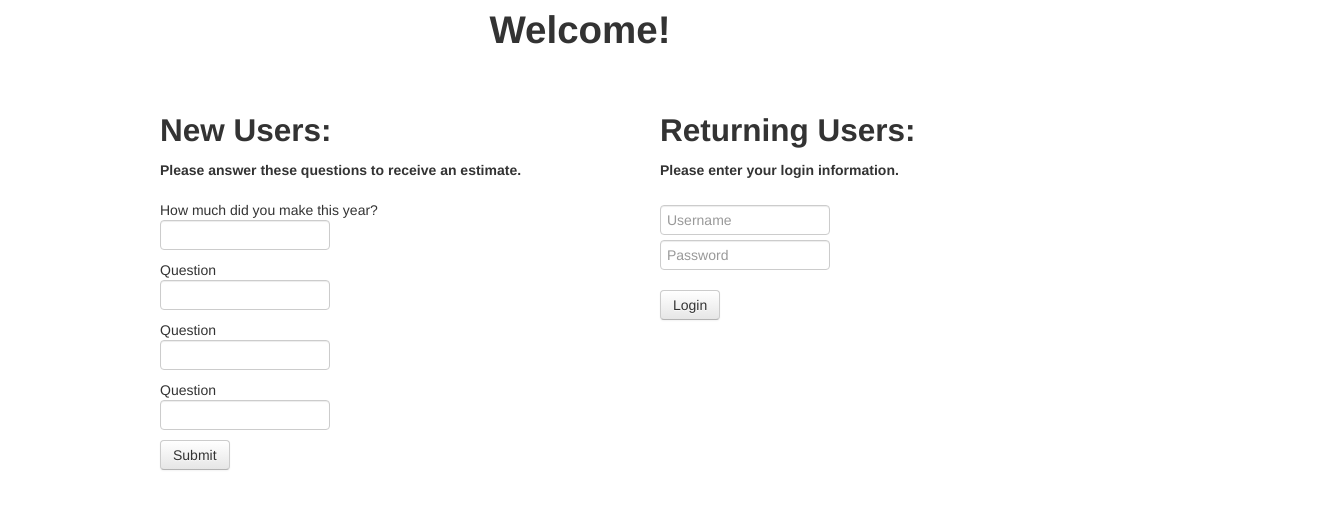
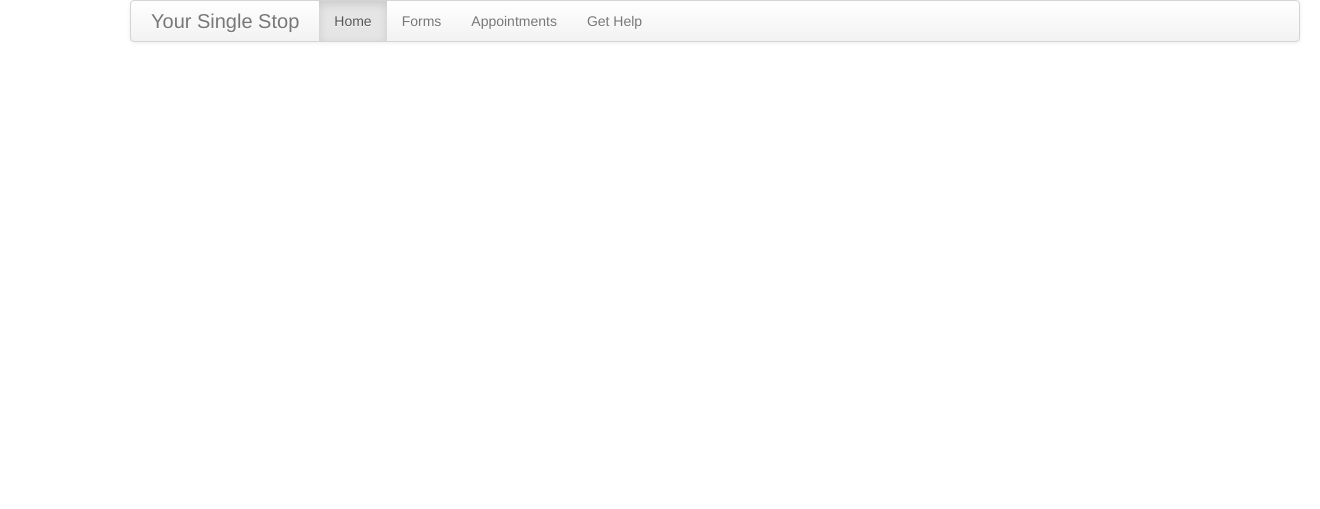
Before and after one commit to chrso/single-stop, a Flask app: page / in a window 1320 px wide. Shown: the top 509 px of the page. Run offline with Flask 2, Linux system fonts and the light colour scheme; the visitor is signed in with stand-in values (Sample User, id 1).

Commit message:
modified templates

```diff
--- a/application.py
+++ b/application.py
@@ -75,7 +75,7 @@ def login():
     return render_template('login.html')
 
 @app.route('/my_student', methods = ['GET'])
-def student():
+def my_student():
     if not session.get('logged_in'):
         return redirect(url_for('login'))
 
--- a/templates/forms.html
+++ b/templates/forms.html
@@ -4,7 +4,7 @@
 
 <div class="navbar">
   <div class="navbar-inner">
-    <a class="brand" href="#">Your Single Stop</a>
+    <a class="brand" href="{{ url_for('index') }}">Your Single Stop</a>
     <ul class="nav">
     <li><a href="{{ url_for('student') }}">Home</a></li>
       <li class="active"><a href="{{ url_for('forms') }}">Forms</a></li>
--- a/templates/help.html
+++ b/templates/help.html
@@ -4,7 +4,7 @@
 
 <div class="navbar">
   <div class="navbar-inner">
-    <a class="brand" href="#">Your Single Stop</a>
+    <a class="brand" href="{{ url_for('index') }}">Your Single Stop</a>
     <ul class="nav">
     <li><a href="{{ url_for('student') }}">Home</a></li>
       <li><a href="{{ url_for('forms') }}">Forms</a></li>
--- a/templates/index.html
+++ b/templates/index.html
@@ -1,8 +1,18 @@
 {% extends "layout.html" %}
 {% block body %}
-<div class="span16 offset1">
-    <div class="text-center"><h1>Welcome!</h1></div>
-	<div class="span5"><br><br>
+
+{% if not session.logged_in %}
+<div class="span12 offset1">
+
+	<div class="navbar">
+	  <div class="navbar-inner">
+	    <a class="brand" href="{{ url_for('index') }}">Your Single Stop</a>
+	    <ul class="nav">
+	    </ul>
+	  </div>
+	</div>
+
+	<div class="span5">
 	<h2>New Users:</h2>
 	<b>Please answer these questions to receive an estimate.</b><br><br>
 	How much did you make this year?<br>
@@ -18,18 +28,38 @@
 	<input type="text" class="span2"><br>
 	<button type="submit" class="btn">Submit</button>
 
+    </div>
+
+    <div class="span4">
+        <h2>Returning Users:</h2>
+        <b>Please enter your login information.</b><br><br>
+
+        <form class="navbar-form pull-left" action="{{ url_for('login') }}" method="post">
+            <input type="text" class="span2" placeholder="Username" name="username"><br>
+	        <input type="text" class="span2" placeholder="Password" name="password"><br><br>
+	        <button type="submit" class="btn" value="login">Login</button>
+        </form>
+
+    </div>
 </div>
-<div class="span4">
-<br><br>
-	<h2>Returning Users:</h2>
-  <b>Please enter your login information.</b><br><br>
 
-    <form class="navbar-form pull-left">
-    <input type="text" class="span2" placeholder="Username"><br>
-	<input type="text" class="span2" placeholder="Password"<br><br><br>
-  <button type="submit" class="btn">Login</button>
-  </div>
+{% else %}
 
-  </div>
-</form>
+<div class="span12 offset1">
+	<div class="navbar">
+	  <div class="navbar-inner">
+	    <a class="brand" href="{{ url_for('index') }}">Your Single Stop</a>
+	    <ul class="nav">
+	    <li class="active"><a href="{{ url_for('student') }}">Home</a></li>
+	      <li><a href="{{ url_for('forms') }}">Forms</a></li>
+	      <li><a href="#">Appointments</a></li>
+	      <li><a href="{{ url_for('help') }}">Get Help</a></li>
+	    </ul>
+	  </div>
+	</div>
+
+
+</div>
+
+{% endif %}
 {% endblock %}
--- a/templates/student.html
+++ b/templates/student.html
@@ -1,5 +1,6 @@
 {% extends "layout.html" %}
 {% block body %}
+
 <div class="span12 offset1">
 
 	<div class="navbar">
@@ -24,8 +25,5 @@
   		Save at the bookstore with code ABCDE</p>
 
 	</div>
-
-      <script src="http://code.jquery.com/jquery.js"></script>
-    <script src="js/bootstrap.min.js"></script>
 </div>
 {% endblock %}
```
Lines whose indentation alone changed are shown as unchanged.
